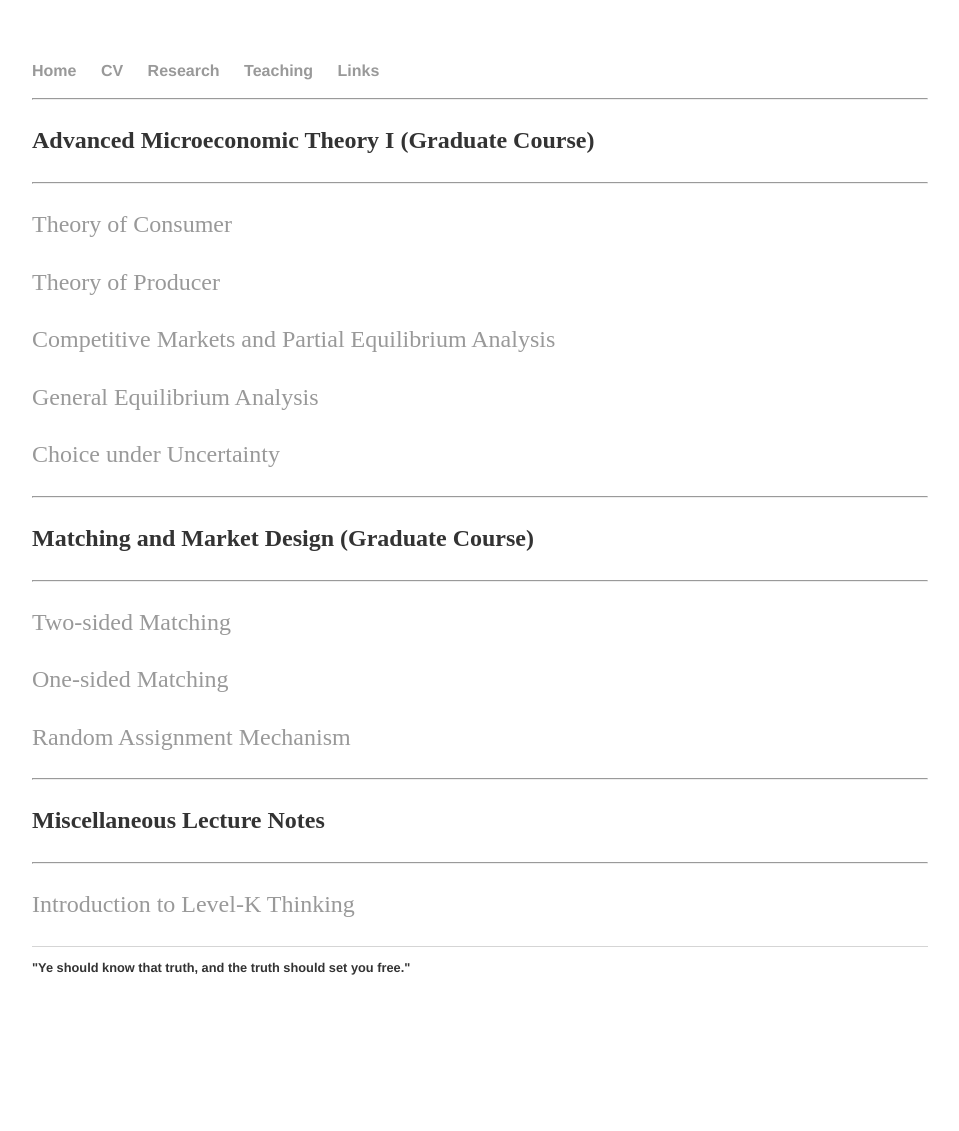
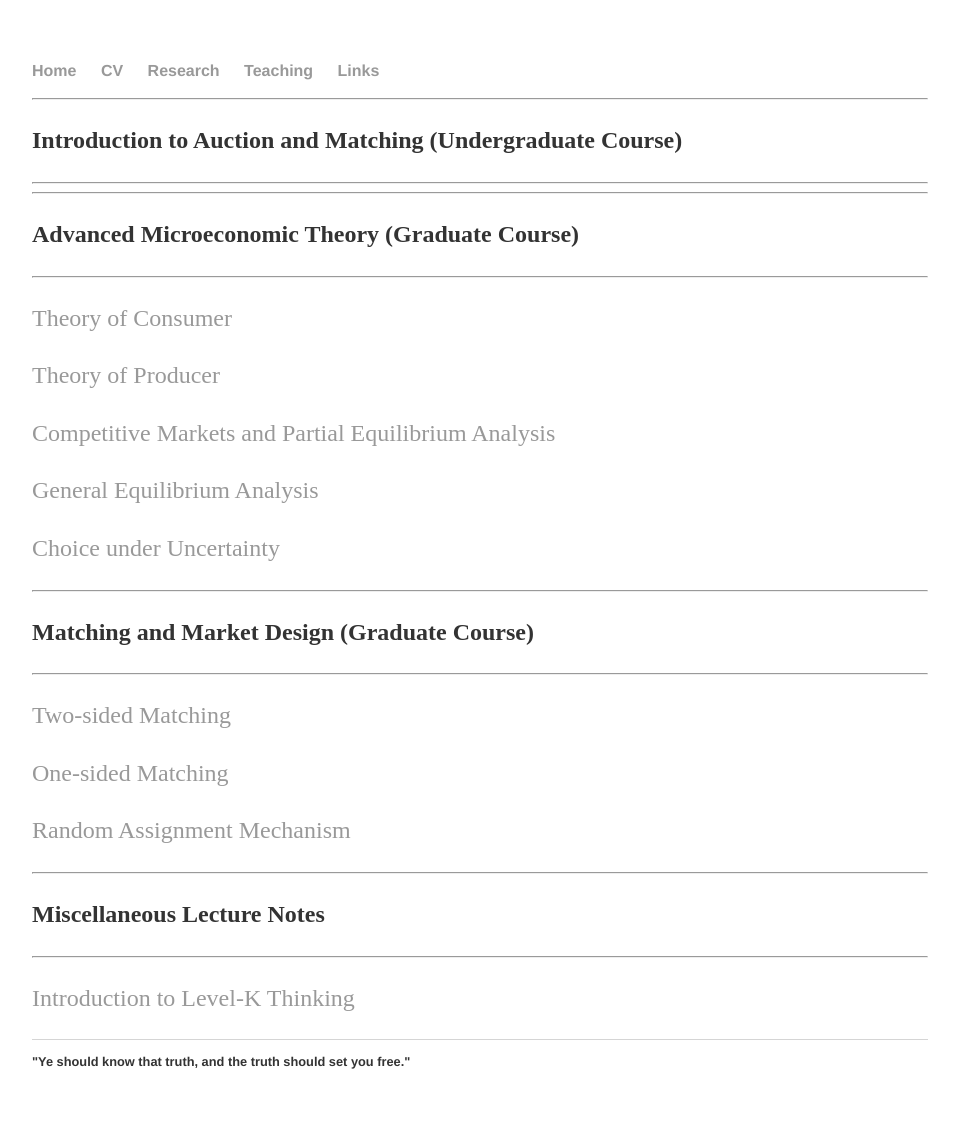
Before and after one commit to zlchurch/zlchurch.github.io, a Jekyll site: the page built from teaching/index.md, in a window 1280 px wide. Shown: the whole page, without its empty margins (160-1119 px from the left). Built offline with Jekyll 4.4.1, drawn with Linux system fonts in a browser that asks for light colours; before the commit the page ends 1037 px from its top, so only the background shows below that.

Commit message:
no message

```diff
--- a/teaching/index.md
+++ b/teaching/index.md
@@ -5,9 +5,20 @@ layout: default
 
 -----
 
-**Advanced Microeconomic Theory I (Graduate Course)**
+**Introduction to Auction and Matching (Undergraduate Course)**
 
 -----
+
+
+
+
+-----
+
+**Advanced Microeconomic Theory (Graduate Course)**
+
+-----
+
+
 
 [Theory of Consumer]("/Teaching/micro/consumer.pdf")
 
@@ -41,4 +52,4 @@ layout: default
 
 -----
 
-[Introduction to Level-K Thinking](/micro/level_k.pdf)
+[Introduction to Level-K Thinking](teaching/micro/level_k.pdf)
```
